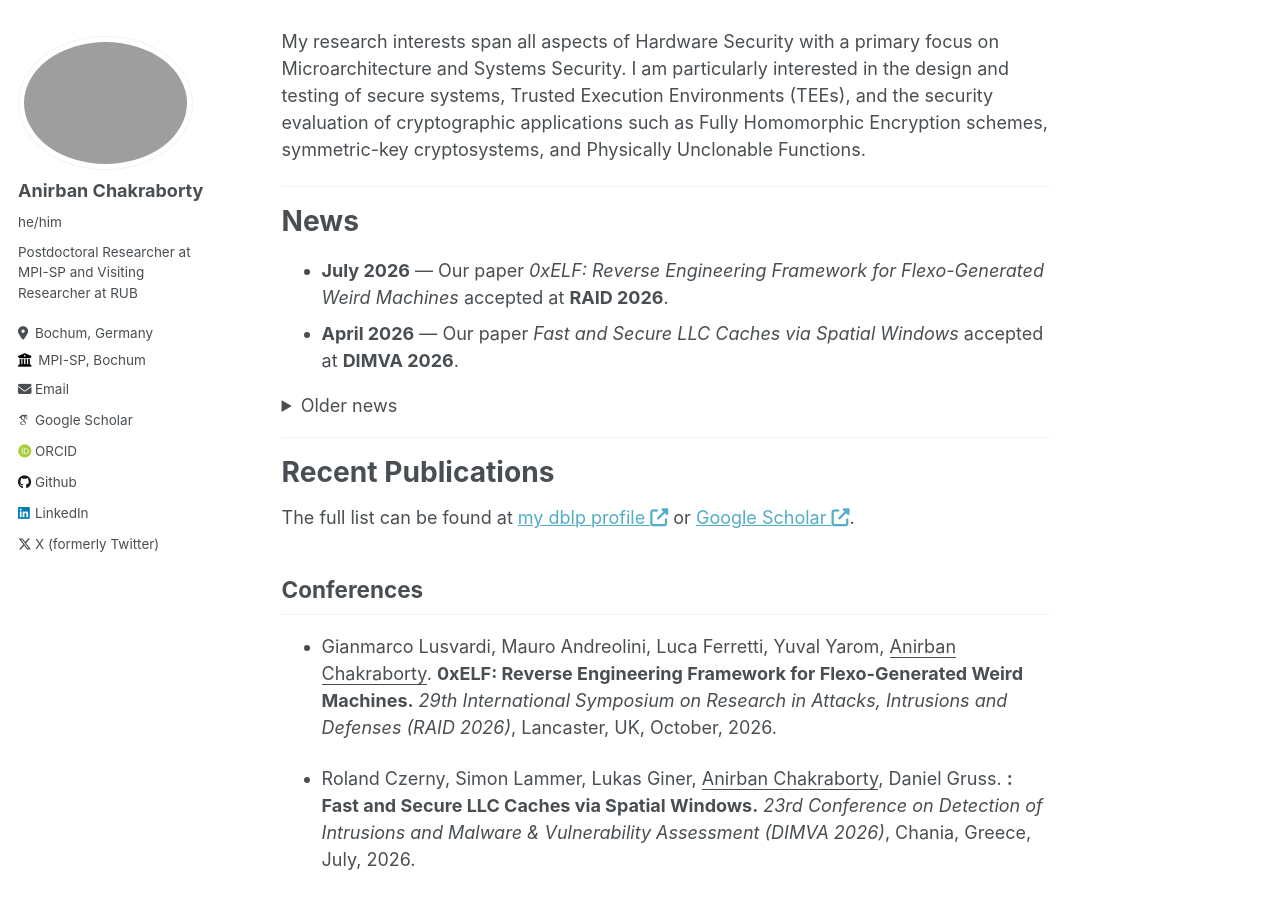
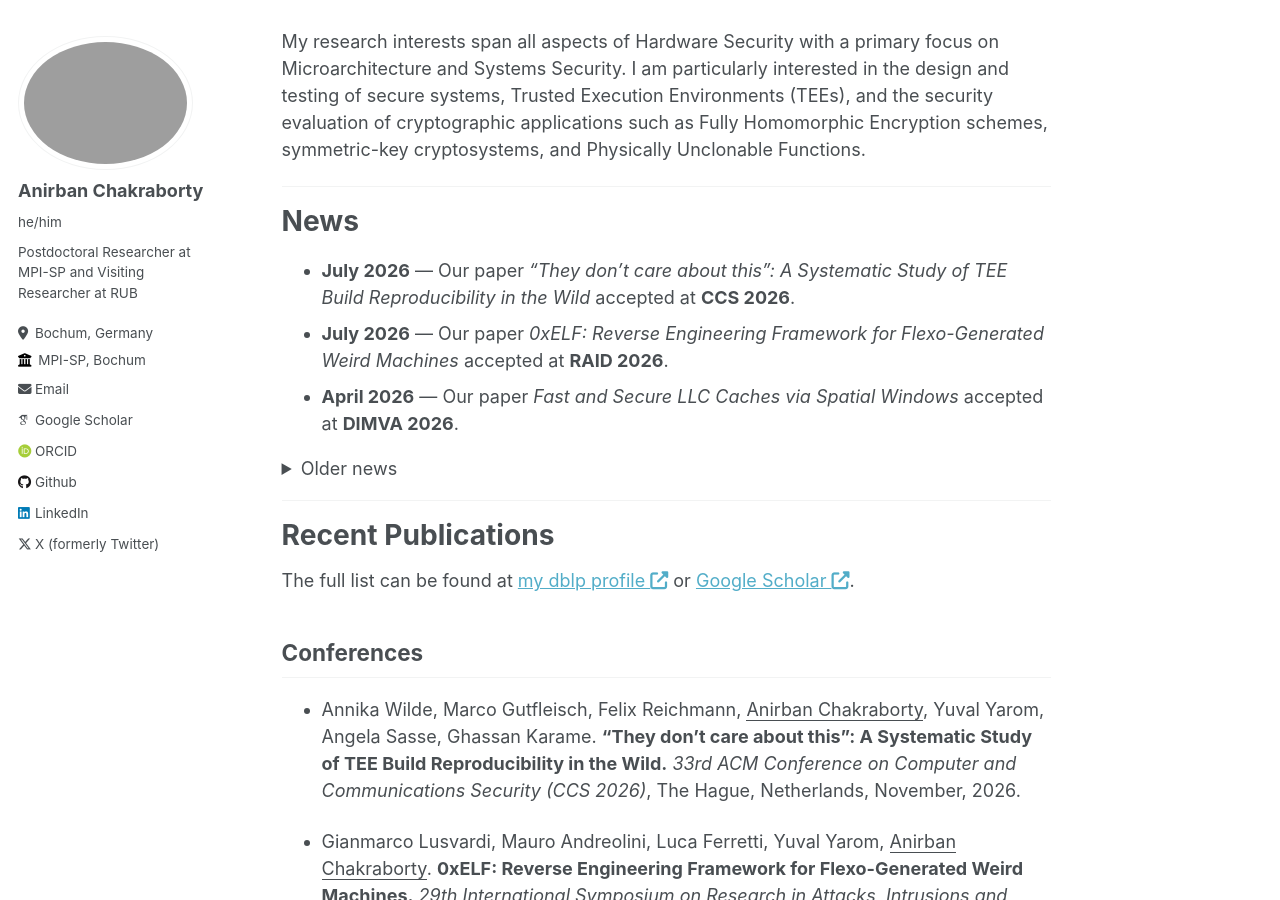
Before and after one commit to anirbanc3/anirbanc3.github.io, a Jekyll site: the page built from _pages/about.md, in a window 1280 px wide and 900 px high, scrolled down 341 px. Built offline with Jekyll 4.4.1, drawn with Linux system fonts in a browser that asks for light colours; some web fonts are replaced.

Commit message:
Update CCS 2026 publication
Added recent paper acceptances and conference details.

```diff
--- a/_pages/about.md
+++ b/_pages/about.md
@@ -17,6 +17,7 @@ My research interests span all aspects of Hardware Security with a primary focus
 
 # News
 
+* **July 2026**  — Our paper <em>"They don't care about this": A Systematic Study of TEE Build Reproducibility in the Wild</em> accepted at <strong>CCS 2026</strong>.
 * **July 2026**  — Our paper <em>0xELF: Reverse Engineering Framework for Flexo-Generated Weird Machines</em> accepted at <strong>RAID 2026</strong>.
 * **April 2026** — Our paper <em>Fast and Secure LLC Caches via Spatial Windows</em> accepted at <strong>DIMVA 2026</strong>.
 
@@ -41,6 +42,8 @@ My research interests span all aspects of Hardware Security with a primary focus
 <div class="wordwrap">The full list can be found at <a href="https://dblp.org/pid/73/2286-3.html" target="_blank">my dblp profile <i class="fas fa-external-link-alt"></i></a> or <a href="https://scholar.google.com/citations?user=QzcCWLMAAAAJ&hl=en" target="_blank">Google Scholar <i class="fas fa-external-link-alt"></i></a>.</div>
 
 ## Conferences
+- Annika Wilde, Marco Gutfleisch, Felix Reichmann, <u>Anirban Chakraborty</u>, Yuval Yarom, Angela Sasse, Ghassan Karame. **"They don't care about this": A Systematic Study of TEE Build Reproducibility in the Wild.** _33rd ACM Conference on Computer and Communications Security (CCS 2026)_, The Hague, Netherlands, November, 2026.
+
 - Gianmarco Lusvardi, Mauro Andreolini, Luca Ferretti, Yuval Yarom, <u>Anirban Chakraborty</u>. **0xELF: Reverse Engineering Framework for Flexo-Generated Weird Machines.** _29th International Symposium on Research in Attacks, Intrusions and Defenses (RAID 2026)_, Lancaster, UK,
 October, 2026.
 
```
